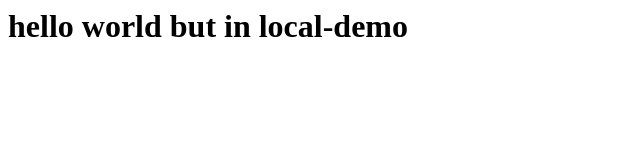
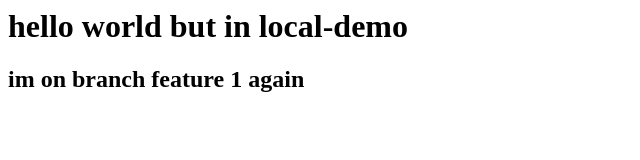
Before and after one commit to SanyamGarg02/local-repo, a plain HTML site: page index.html in a window 1280 px wide. Shown: the whole page, without its empty margins (0-640 px from the left). Drawn offline with Linux system fonts and the light colour scheme.

Commit message:
added second line

```diff
--- a/index.html
+++ b/index.html
@@ -1 +1,2 @@
 <h1>hello world but in local-demo</h1>
+<h2> im on branch feature 1 again</h2>
```
